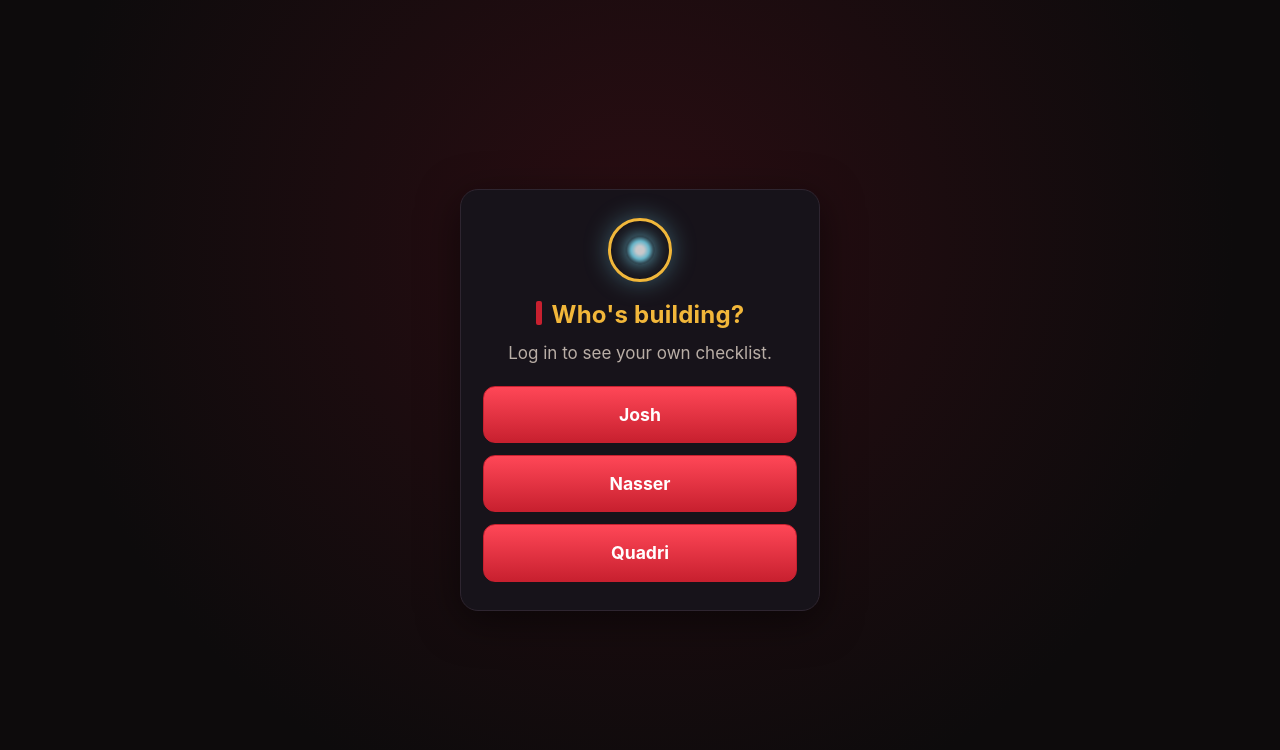
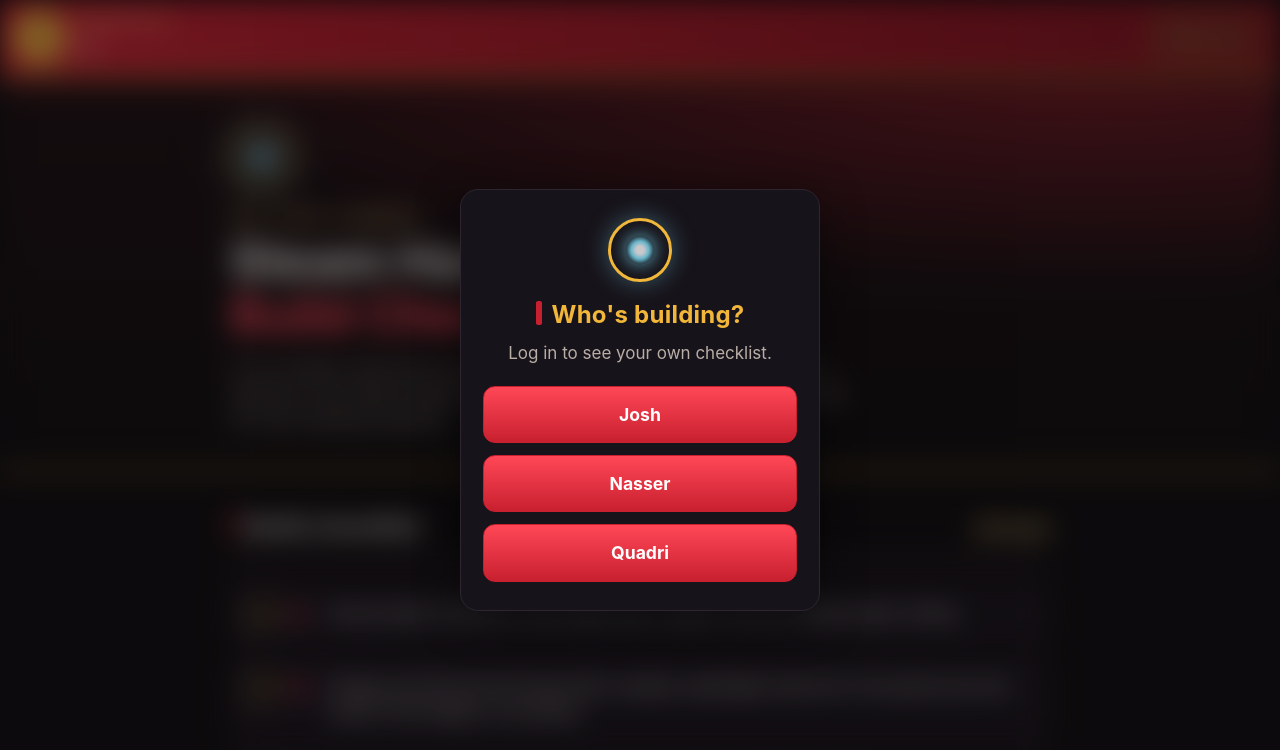
Before and after one commit to tcjvm24djr-blip/tcjvm24djr-blip.github.io, a plain HTML site: page index.html in a window 1280 px wide. Shown: the top 750 px of the page. Drawn offline with Linux system fonts and the light colour scheme.

Commit message:
Blur content until logged in

```diff
--- a/styles.css
+++ b/styles.css
@@ -96,4 +96,5 @@ body.locked{overflow:hidden}
 .pw-err{margin:0!important;min-height:1.2em;color:var(--red2)!important;font-weight:700}
 .pw-go{font:inherit;font-weight:700;font-size:1.1rem;padding:14px;border-radius:12px;border:1px solid var(--red);background:linear-gradient(180deg,var(--red2),var(--red));color:#fff;cursor:pointer}
 .pw-back{font:inherit;padding:10px;border:none;background:none;color:var(--muted);cursor:pointer;text-decoration:underline}
-body.locked > *:not(#login){display:none!important}
+body.locked > *:not(#login){filter:blur(14px);pointer-events:none;user-select:none;-webkit-user-select:none}
+body.locked .login{background:rgba(13,11,12,.45)}
```
